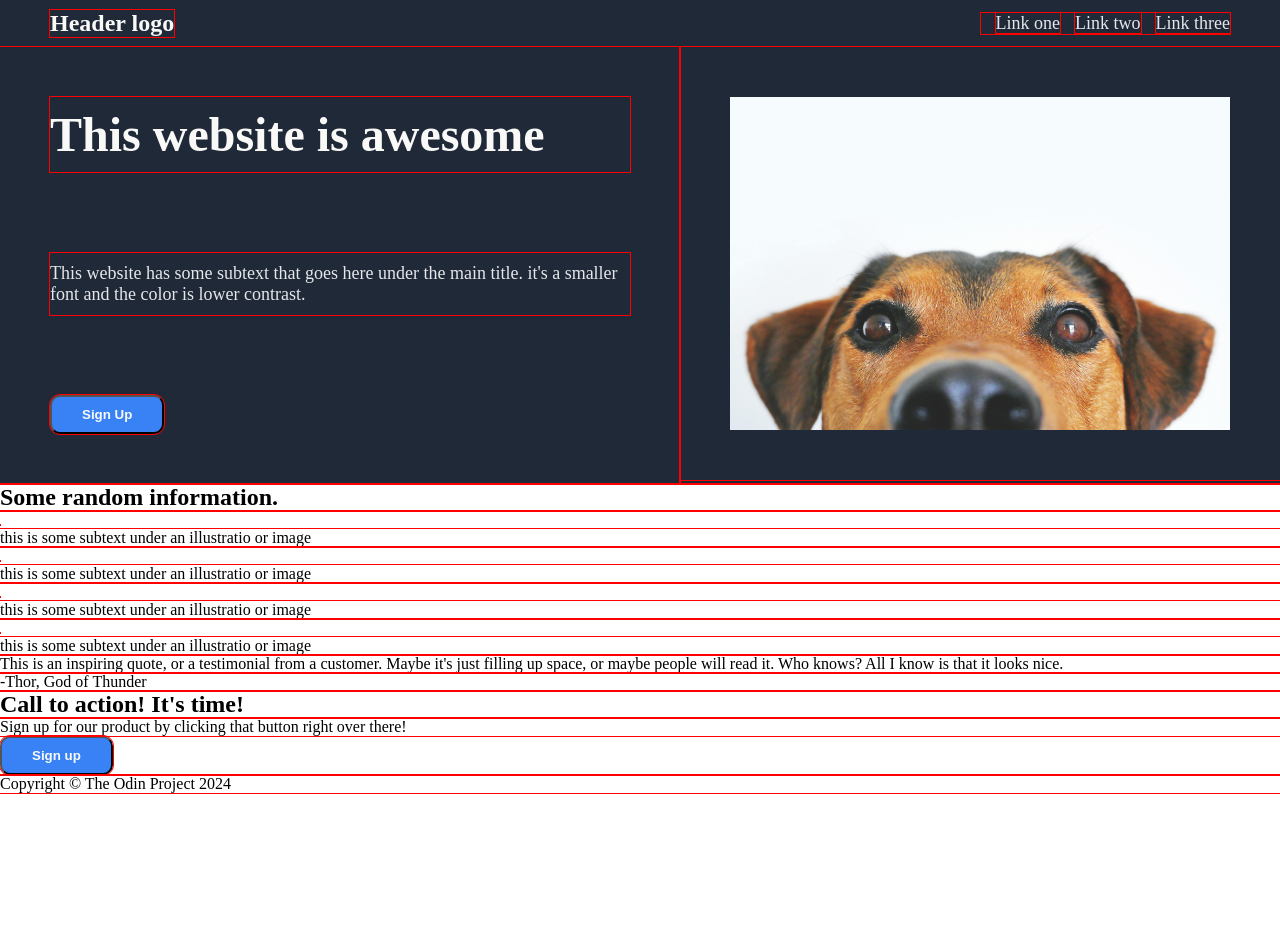
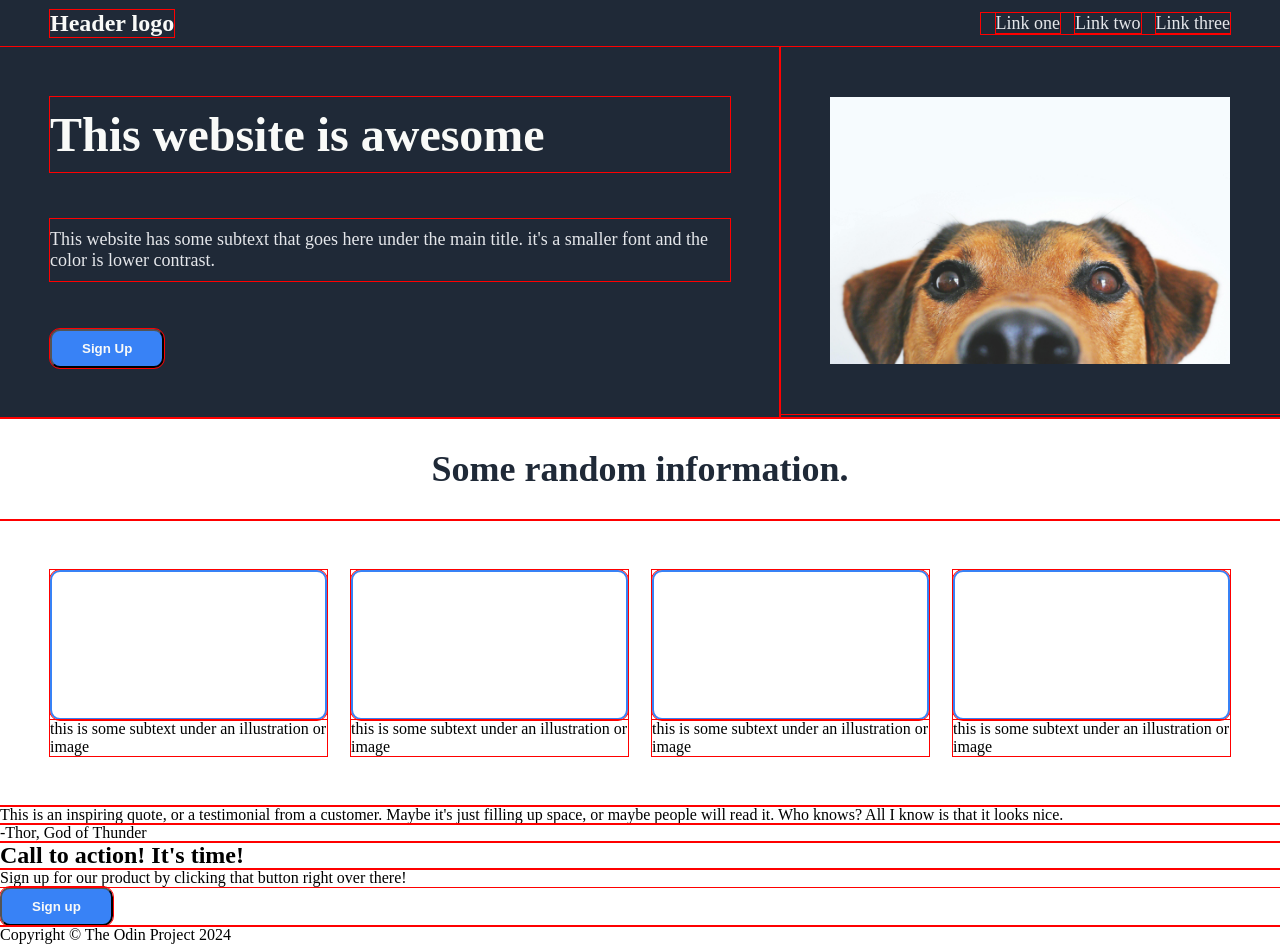
Before and after one commit to reikasar/odin-landingpage, a plain HTML site: page index.html in a window 1280 px wide. Before the commit the page ends 800 px from the top, so only its background shows below. Drawn offline with Linux system fonts and the light colour scheme.

Commit message:
git add .

```diff
--- a/css/style.css
+++ b/css/style.css
@@ -61,7 +61,6 @@ body {
   width: 100%;
 
   display: flex;
-  justify-content: center;
 }
 
 .hero-text {
@@ -94,7 +93,46 @@ body {
 }
 
 .hero img {
-  max-width: 600px;
+  max-width: 500px;
   height: auto;
   padding: 50px;a
 }
+
+/* Hero section end */
+
+/* Info section start */
+
+.info {
+  display: flex;
+  flex-direction: column;
+}
+
+.info .subheader {
+  font-size: 36px;
+  font-weight: 900;
+  color: #1f2937;
+  text-align: center;
+  padding: 30px;
+}
+
+.card-container {
+  width: 100%;
+  display: flex;
+  padding: 50px;
+  gap: 1.5em;
+}
+
+.box {
+  width: 100%;
+  height: 150px;
+  border: 2px solid#3882f6;
+  border-radius: 10px;
+}
+
+.card {
+  flex: 1 1 200px;
+}
+
+/* Info section end */
+
+/* Info section end */
--- a/index.html
+++ b/index.html
@@ -46,20 +46,32 @@
     </h2>
     <div class="card-container">
       <div class="card">
-        <img src="" alt="" class="image">
-        <p>this is some subtext under an illustratio or image</p>
+        <div class="box">
+        </div>
+        <p>
+          this is some subtext under an illustration or image
+        </p>
       </div>
       <div class="card">
-        <img src="" alt="" class="image">
-        <p>this is some subtext under an illustratio or image</p>
+        <div class="box">
+        </div>
+        <p>
+          this is some subtext under an illustration or image
+        </p>
       </div>
       <div class="card">
-        <img src="" alt="" class="image">
-        <p>this is some subtext under an illustratio or image</p>
+        <div class="box">
+        </div>
+        <p>
+          this is some subtext under an illustration or image
+        </p>
       </div>
       <div class="card">
-        <img src="" alt="" class="image">
-        <p>this is some subtext under an illustratio or image</p>
+        <div class="box">
+        </div>
+        <p>
+          this is some subtext under an illustration or image
+        </p>
       </div>
     </div>
   </section>
```
